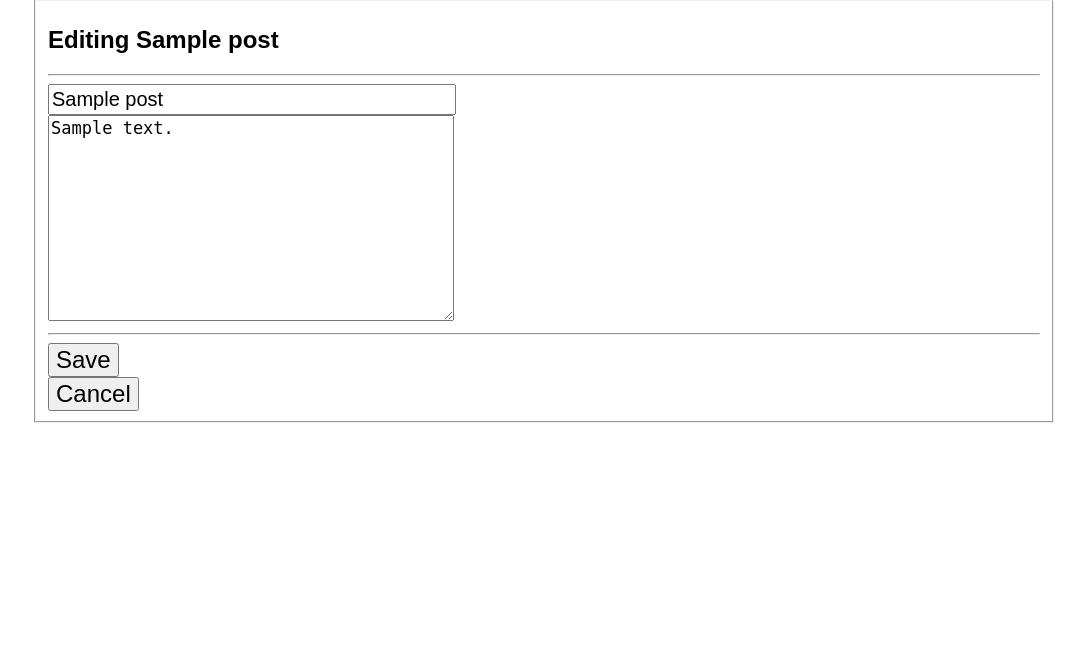
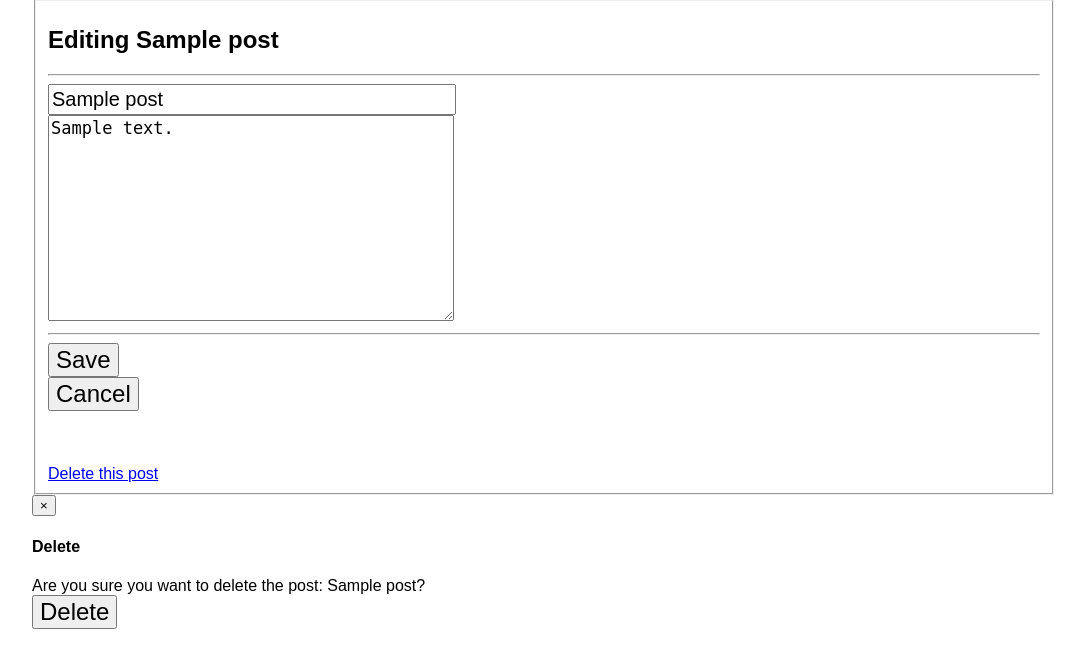
Before and after one commit to disposedtrolley/Udacity_FSND, a Python web app: template Projects/Blog/app/templates/editpost.html in a window 1280 px wide. Shown: the part 91-759 px from the top of the page, without its empty margins (96-1181 px from the left). Run offline with Jinja, Linux system fonts and the light colour scheme; the template is opened without the code that fills it: most values are stand-ins (such as "Sample title", 1, 10 or a date in 2020).

Commit message:
added functionality to delete posts

```diff
--- a/Projects/Blog/app/templates/editpost.html
+++ b/Projects/Blog/app/templates/editpost.html
@@ -22,9 +22,35 @@
                     <div class="col-xs-4 col-sm-4 col-md-4">
                         <input type="submit" name="cancel" class="btn btn-lg btn-danger btn-block" value="Cancel">
                     </div>
+                    <br>
+                    <br>
+                    <br>
+                    <div class="col-xs-4 col-sm-4 col-md-4">
+                        <a href="#" data-toggle="modal" data-target="#delete-modal">Delete this post</a>
+                    </div>
                 </div>
             </fieldset>
+
+            <!-- Modal -->
+            <div class="modal fade" id="delete-modal" role="dialog">
+                <div class="modal-dialog">
+                    <!-- Modal content-->
+                    <div class="modal-content">
+                        <div class="modal-header">
+                            <button type="button" class="close" data-dismiss="modal">&times;</button>
+                            <h4 class="modal-title">Delete</h4>
+                        </div>
+                        <div class="modal-body">
+                            Are you sure you want to delete the post: {{post.subject}}?
+                        </div>
+                        <div class="modal-footer">
+                            <input type="submit" name="delete" class="btn btn-lg btn-danger btn-block" value="Delete">
+                        </div>
+                    </div>
+                </div>
+            </div>
         </form>
     </div>
 </div>
+
 {% endblock %}
```
Also changed, not shown: Projects/Blog/app/handlers/posthandler.py (+28 -10 lines).
